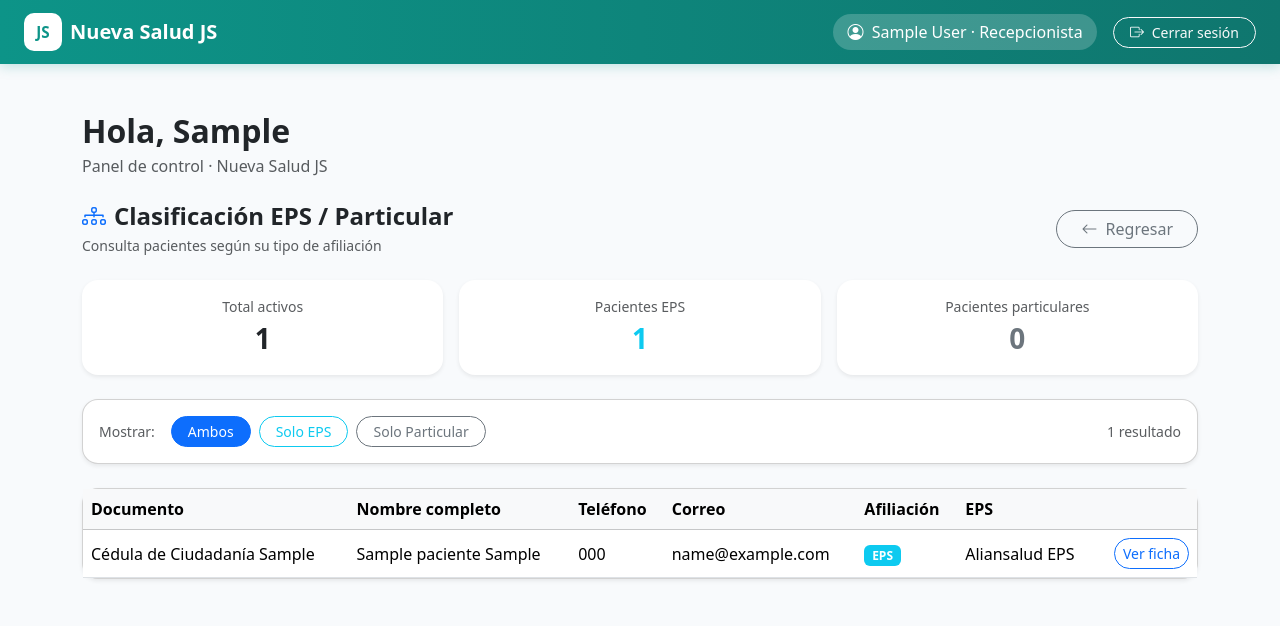
After one commit to SantiagooMD/nueva-salud-JS, a Django app: page /pacientes/clasificacion/ in a window 1280 px wide. The commit adds this page. Shown: the top 626 px of the page. Run offline with Django 5.2, Linux system fonts and the light colour scheme; a user stored in the database is signed in; tables that the repository leaves empty hold one stand-in row (values such as "Sample post").

Commit message:
Correcciones profesor: lista EPS Colombia y seccion clasificacion EPS/Particular

```diff
--- a/pacientes/models.py
+++ b/pacientes/models.py
@@ -25,6 +25,38 @@ class Paciente(models.Model):
         EPS = 'EPS', 'EPS'
         PARTICULAR = 'PARTICULAR', 'Particular'
 
+    # Lista de EPS vigentes en Colombia (Minsalud / listados 2025-2026)
+    class EPS(models.TextChoices):
+        ALIANSALUD = 'Aliansalud EPS', 'Aliansalud EPS'
+        ANAS_WAYUU = 'Anas Wayuu EPSI', 'Anas Wayuu EPSI'
+        ASMET = 'Asmet Salud', 'Asmet Salud'
+        AIC = 'Asociación Indígena del Cauca EPSI', 'Asociación Indígena del Cauca EPSI'
+        CAJACOPI = 'Cajacopi Atlántico', 'Cajacopi Atlántico'
+        CAPITAL = 'Capital Salud', 'Capital Salud'
+        CAPRESOCA = 'Capresoca', 'Capresoca'
+        COMFACHOCO = 'Comfachocó', 'Comfachocó'
+        COMFAORIENTE = 'Comfaoriente', 'Comfaoriente'
+        COMFENALCO = 'Comfenalco Valle', 'Comfenalco Valle'
+        COMPENSAR = 'Compensar EPS', 'Compensar EPS'
+        COOSALUD = 'Coosalud EPS', 'Coosalud EPS'
+        DUSAKAWI = 'Dusakawi EPSI', 'Dusakawi EPSI'
+        EMSSANAR = 'Emssanar', 'Emssanar'
+        EPM = 'EPM - Empresas Públicas de Medellín', 'EPM - Empresas Públicas de Medellín'
+        FAMILIAR = 'EPS Familiar de Colombia', 'EPS Familiar de Colombia'
+        SANITAS = 'EPS Sanitas', 'EPS Sanitas'
+        SURA = 'EPS Sura', 'EPS Sura'
+        FAMISANAR = 'Famisanar', 'Famisanar'
+        FERROCARRILES = 'Fondo de Pasivo Social de Ferrocarriles Nacionales', 'Fondo de Pasivo Social de Ferrocarriles Nacionales'
+        MALLAMAS = 'Mallamas EPSI', 'Mallamas EPSI'
+        MUTUAL_SER = 'Mutual Ser', 'Mutual Ser'
+        NUEVA_EPS = 'Nueva EPS', 'Nueva EPS'
+        PIJAOS = 'Pijaos Salud EPSI', 'Pijaos Salud EPSI'
+        SALUD_BOLIVAR = 'Salud Bolívar EPS', 'Salud Bolívar EPS'
+        SALUD_MIA = 'Salud Mía', 'Salud Mía'
+        SALUD_TOTAL = 'Salud Total EPS', 'Salud Total EPS'
+        SAVIA = 'Savia Salud', 'Savia Salud'
+        SOS = 'SOS - Servicio Occidental de Salud', 'SOS - Servicio Occidental de Salud'
+
     tipo_documento = models.CharField(
         max_length=2, choices=TipoDocumento.choices, default=TipoDocumento.CC,
         verbose_name='Tipo de documento',
@@ -45,7 +77,8 @@ class Paciente(models.Model):
         default=TipoAfiliacion.PARTICULAR, verbose_name='Tipo de afiliación',
     )
     nombre_eps = models.CharField(
-        max_length=100, blank=True, verbose_name='Nombre de la EPS',
+        max_length=100, blank=True, choices=EPS.choices,
+        verbose_name='Nombre de la EPS',
     )
 
     activo = models.BooleanField(default=True)
--- /dev/null
+++ b/pacientes/templates/pacientes/clasificacion_pacientes.html
@@ -0,0 +1,123 @@
+{% extends "usuarios/base_dashboard.html" %}
+{% block title %}Clasificación de Pacientes{% endblock %}
+{% block rol_badge %}Recepcionista{% endblock %}
+{% block content %}
+
+<div class="d-flex justify-content-between align-items-center mb-4">
+    <div>
+        <h4 class="fw-bold mb-1"><i class="bi bi-diagram-3 text-primary me-2"></i>Clasificación EPS / Particular</h4>
+        <p class="text-muted mb-0 small">Consulta pacientes según su tipo de afiliación</p>
+    </div>
+    <a href="{% url 'menu_pacientes' %}" class="btn btn-outline-secondary rounded-pill px-4">
+        <i class="bi bi-arrow-left me-1"></i> Regresar
+    </a>
+</div>
+
+<!-- Resumen -->
+<div class="row g-3 mb-4">
+    <div class="col-md-4">
+        <div class="card border-0 shadow-sm">
+            <div class="card-body text-center py-3">
+                <div class="text-muted small">Total activos</div>
+                <div class="fs-3 fw-bold">{{ total_eps|add:total_particular }}</div>
+            </div>
+        </div>
+    </div>
+    <div class="col-md-4">
+        <div class="card border-0 shadow-sm">
+            <div class="card-body text-center py-3">
+                <div class="text-muted small">Pacientes EPS</div>
+                <div class="fs-3 fw-bold text-info">{{ total_eps }}</div>
+            </div>
+        </div>
+    </div>
+    <div class="col-md-4">
+        <div class="card border-0 shadow-sm">
+            <div class="card-body text-center py-3">
+                <div class="text-muted small">Pacientes particulares</div>
+                <div class="fs-3 fw-bold text-secondary">{{ total_particular }}</div>
+            </div>
+        </div>
+    </div>
+</div>
+
+<!-- Filtros -->
+<div class="card shadow-sm mb-4">
+    <div class="card-body p-3">
+        <div class="d-flex flex-wrap gap-2 align-items-center">
+            <span class="text-muted small me-2">Mostrar:</span>
+            <a href="?filtro=todos"
+               class="btn btn-sm rounded-pill px-3 {% if filtro == 'todos' %}btn-primary{% else %}btn-outline-primary{% endif %}">
+                Ambos
+            </a>
+            <a href="?filtro=eps"
+               class="btn btn-sm rounded-pill px-3 {% if filtro == 'eps' %}btn-info text-white{% else %}btn-outline-info{% endif %}">
+                Solo EPS
+            </a>
+            <a href="?filtro=particular"
+               class="btn btn-sm rounded-pill px-3 {% if filtro == 'particular' %}btn-secondary{% else %}btn-outline-secondary{% endif %}">
+                Solo Particular
+            </a>
+            <span class="text-muted small ms-auto">{{ total }} resultado{{ total|pluralize }}</span>
+        </div>
+    </div>
+</div>
+
+<!-- Tabla -->
+<div class="card shadow-sm">
+    <div class="table-responsive">
+        <table class="table table-hover align-middle mb-0">
+            <thead class="table-light">
+                <tr>
+                    <th>Documento</th>
+                    <th>Nombre completo</th>
+                    <th>Teléfono</th>
+                    <th>Correo</th>
+                    <th>Afiliación</th>
+                    <th>EPS</th>
+                    <th></th>
+                </tr>
+            </thead>
+            <tbody>
+                {% for paciente in pacientes %}
+                <tr>
+                    <td>{{ paciente.get_tipo_documento_display }} {{ paciente.numero_documento }}</td>
+                    <td>{{ paciente.nombre_completo }}</td>
+                    <td>{{ paciente.telefono|default:'—' }}</td>
+                    <td>{{ paciente.email|default:'—' }}</td>
+                    <td>
+                        {% if paciente.tipo_afiliacion == 'EPS' %}
+                            <span class="badge bg-info">EPS</span>
+                        {% else %}
+                            <span class="badge bg-secondary">Particular</span>
+                        {% endif %}
+                    </td>
+                    <td>
+                        {% if paciente.tipo_afiliacion == 'EPS' %}
+                            {{ paciente.nombre_eps|default:'—' }}
+                        {% else %}
+                            —
+                        {% endif %}
+                    </td>
+                    <td class="text-end">
+                        <a href="{% url 'detalle_paciente' paciente.pk %}" class="btn btn-sm btn-outline-primary rounded-pill">
+                            Ver ficha
+                        </a>
+                    </td>
+                </tr>
+                {% empty %}
+                <tr>
+                    <td colspan="7" class="text-center text-muted py-4">
+                        No hay pacientes activos
+                        {% if filtro == 'eps' %}de tipo EPS
+                        {% elif filtro == 'particular' %}particulares
+                        {% endif %}
+                        registrados.
+                    </td>
+                </tr>
+                {% endfor %}
+            </tbody>
+        </table>
+    </div>
+</div>
+{% endblock %}
--- a/pacientes/urls.py
+++ b/pacientes/urls.py
@@ -5,6 +5,7 @@ urlpatterns = [
     path('', views.menu_pacientes, name='menu_pacientes'),
     path('registrar/', views.registrar_paciente, name='registrar_paciente'),
     path('consultar/', views.consultar_paciente, name='consultar_paciente'),
+    path('clasificacion/', views.clasificacion_pacientes, name='clasificacion_pacientes'),
     path('buscar-consulta/', views.buscar_para_consulta, name='buscar_para_consulta'),
     path('<int:pk>/iniciar-consulta/', views.iniciar_consulta, name='iniciar_consulta'),
     path('<int:pk>/', views.detalle_paciente, name='detalle_paciente'),
--- a/pacientes/views.py
+++ b/pacientes/views.py
@@ -137,6 +137,30 @@ def iniciar_consulta(request, pk):
     )
     return redirect('buscar_para_consulta')
 
+@login_required
+def clasificacion_pacientes(request):
+    """
+    Sección especial: clasificación de pacientes EPS / Particular.
+    Filtros: todos | eps | particular
+    """
+    filtro = request.GET.get('filtro', 'todos')
+    pacientes = Paciente.objects.filter(activo=True)
+
+    if filtro == 'eps':
+        pacientes = pacientes.filter(tipo_afiliacion=Paciente.TipoAfiliacion.EPS)
+    elif filtro == 'particular':
+        pacientes = pacientes.filter(tipo_afiliacion=Paciente.TipoAfiliacion.PARTICULAR)
+    else:
+        filtro = 'todos'
+
+    return render(request, 'pacientes/clasificacion_pacientes.html', {
+        'pacientes': pacientes,
+        'filtro': filtro,
+        'total': pacientes.count(),
+        'total_eps': Paciente.objects.filter(activo=True, tipo_afiliacion=Paciente.TipoAfiliacion.EPS).count(),
+        'total_particular': Paciente.objects.filter(activo=True, tipo_afiliacion=Paciente.TipoAfiliacion.PARTICULAR).count(),
+    })
+
 
 @login_required
 def menu_pacientes(request):
```
Also changed, not shown: pacientes/forms.py (+5 -2 lines), pacientes/templates/pacientes/menu_pacientes.html (+15 -0 lines).
